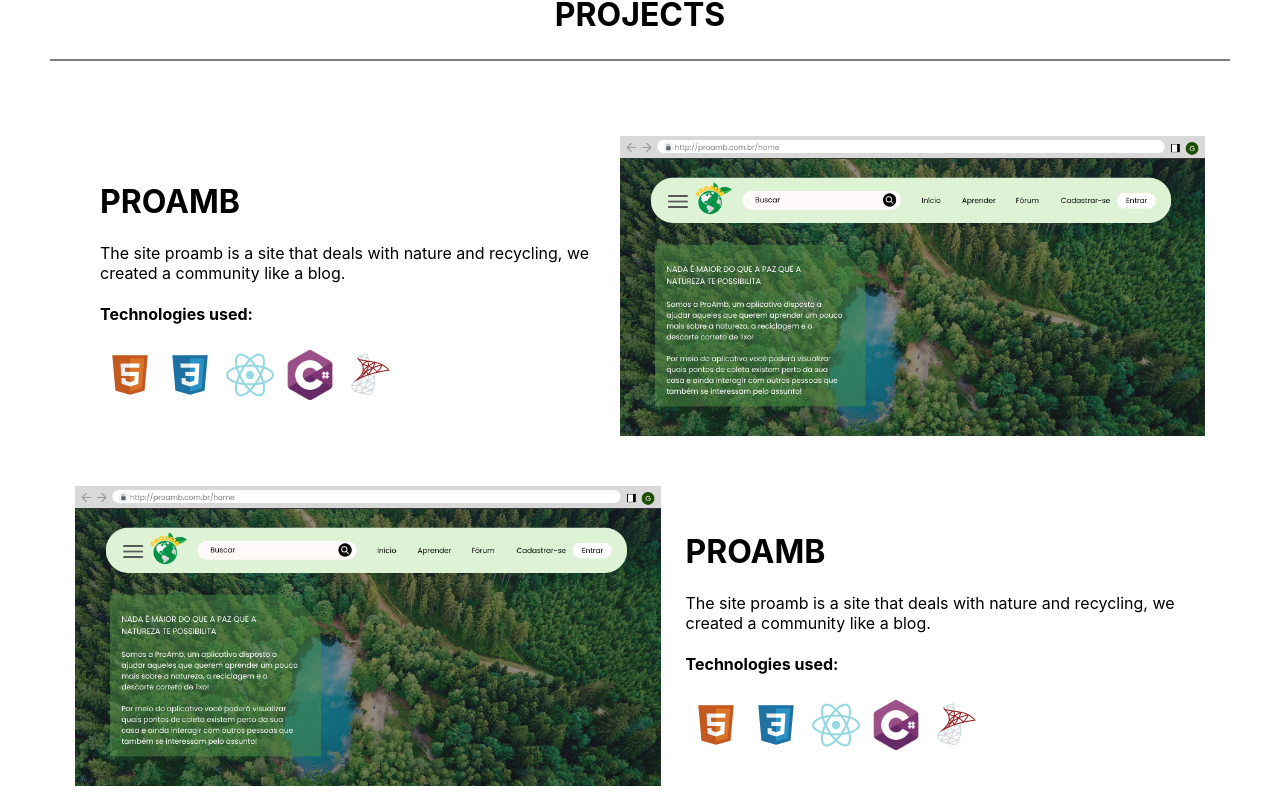
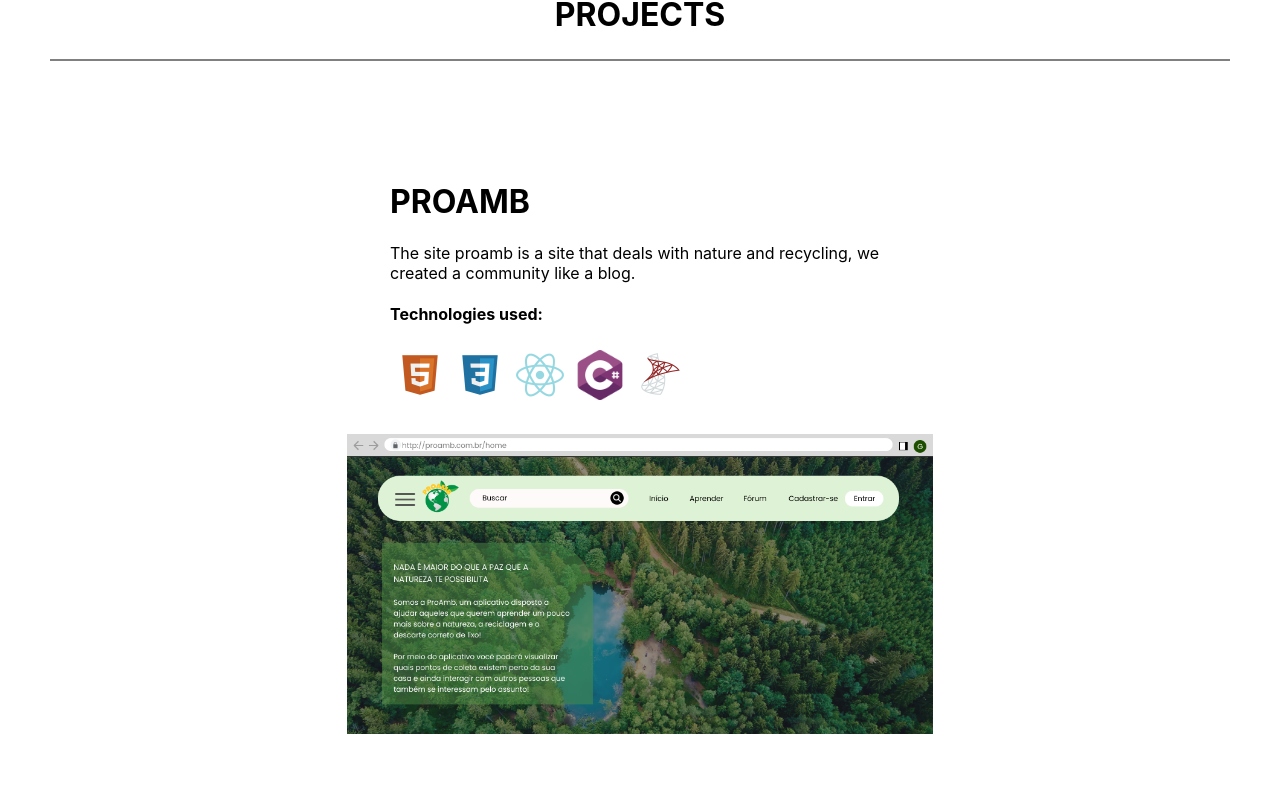
Before and after one commit to Cassiannoow/Portfolio, a React (Create React App) app: page / in a window 1280 px wide. Shown: the part 1851-2660 px from the top of the page. Built offline with nearby package versions, Linux system fonts and the light colour scheme.

Commit message:
Litlle changes in Project area

```diff
--- a/src/Projects/Projects.css
+++ b/src/Projects/Projects.css
@@ -19,11 +19,16 @@
     margin: 25px;
     display: flex;
     justify-content: space-between;
+    flex-direction: row;
+    align-items: center;
+    flex-wrap: wrap;
 }
 
 .card-content{
     padding: 25px;
     text-align: left;
+    margin: auto;
+    max-width: 500px;
 }
 
 .imgFake{
@@ -59,6 +64,7 @@
 }
 
 .picturebox{
+    margin: auto;
     background-color: gray;
     height: 300px;
 }
--- a/src/Projects/Projects.js
+++ b/src/Projects/Projects.js
@@ -46,9 +46,6 @@ export default function Projects()
                     </div>
                 </div>
                 <div className='card-Project'>
-                    <div className='picturebox'>
-                        <img className='project-picture' src={proambPicture} height={300}/>
-                    </div>
                     <div className='card-content'>
                         <h1>PROAMB</h1>
                         <p>
@@ -63,6 +60,9 @@ export default function Projects()
                             <img className='tecnologiesUsed' src={csharpIcon} width={50}/>
                             <img className='tecnologiesUsed' src={sqlIcon} width={50}/>
                         </div>
+                    </div>
+                    <div className='picturebox'>
+                        <img className='project-picture' src={proambPicture} height={300}/>
                     </div>
                 </div>
                 <div className='card-Project'>
```
